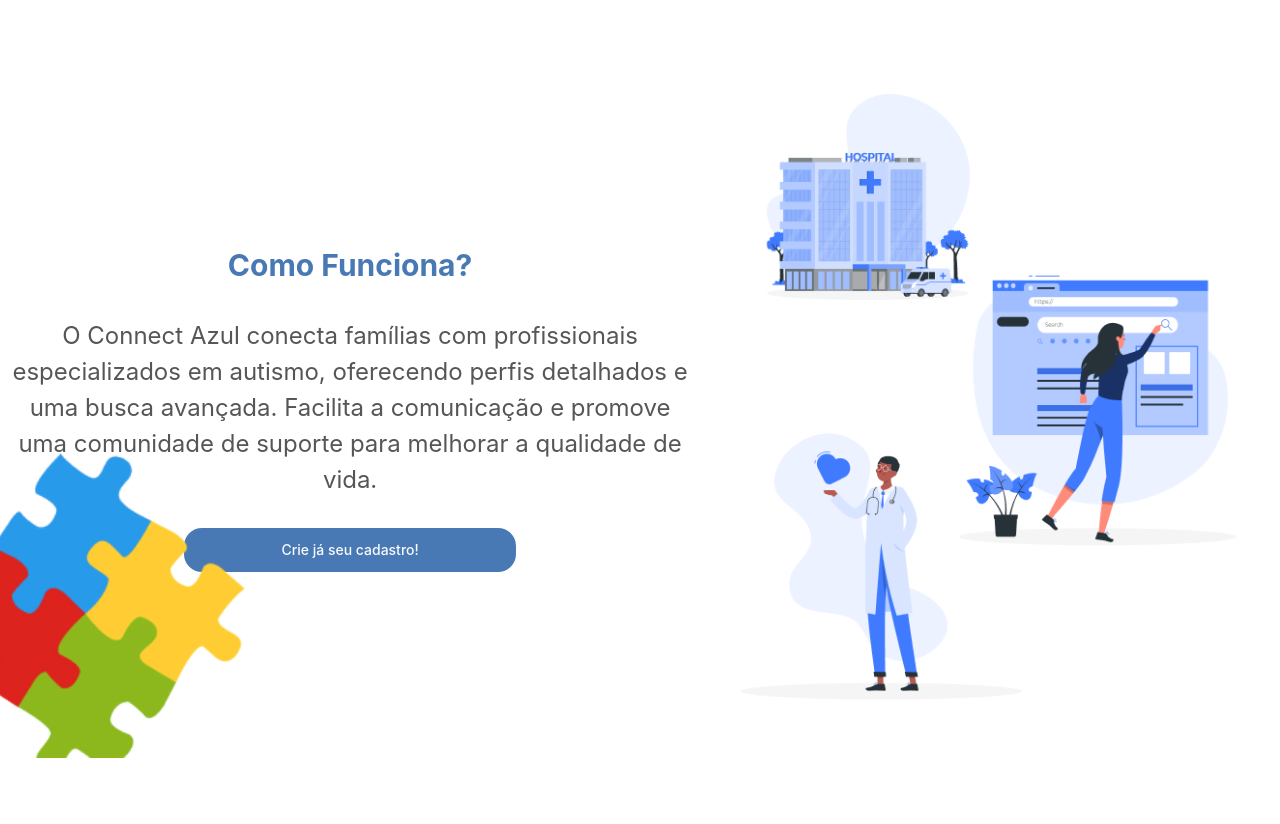
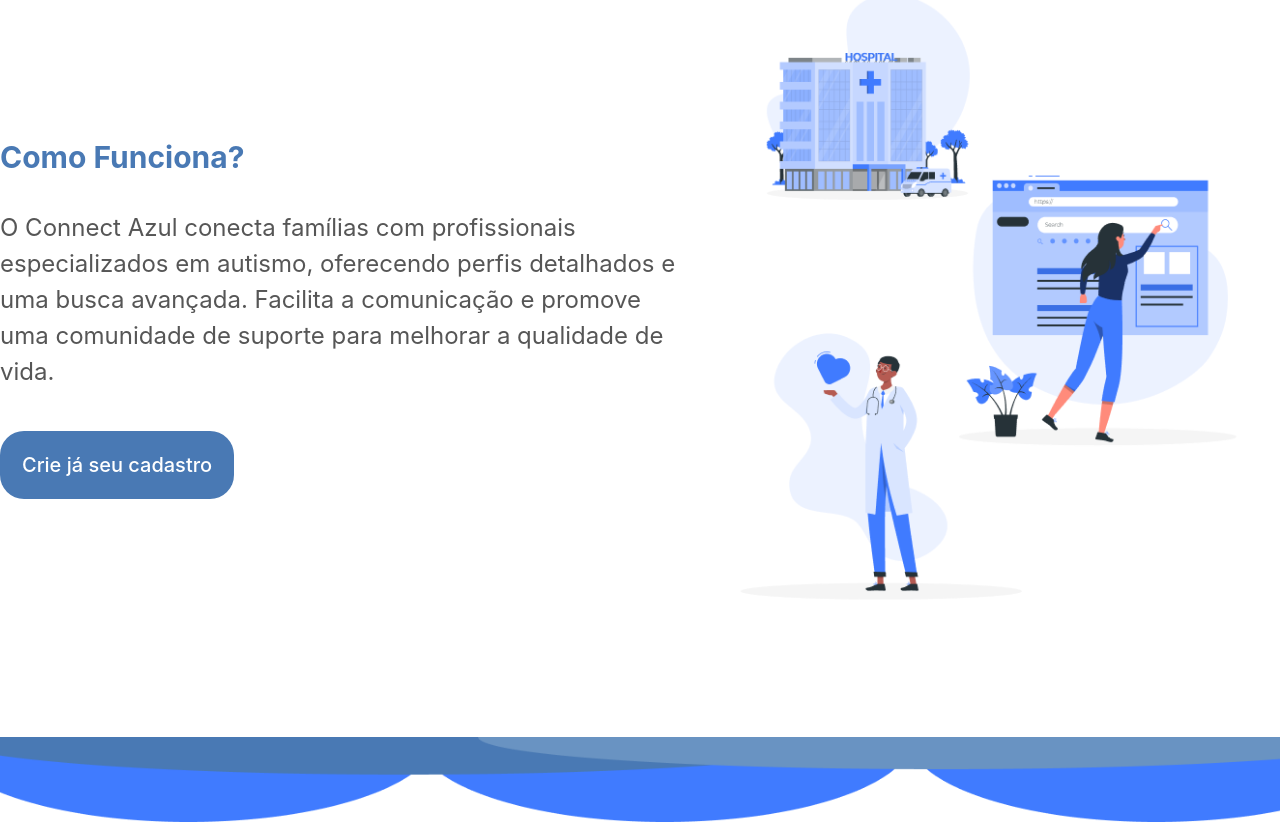
Before and after one commit to h0landa/connect-azul, a React (Vite) app: page / in a window 1280 px wide. Shown: the part 720-1544 px from the top of the page. Built offline with nearby package versions, Linux system fonts and the light colour scheme.

Commit message:
fix: correção de erros no css e eliminação de elementos visuais que causaram bugs

```diff
--- a/src/pages/inicio.jsx
+++ b/src/pages/inicio.jsx
@@ -93,14 +93,11 @@ function Inicio() {
            uma busca avançada. Facilita a comunicação e promove<br />
            uma comunidade de suporte para melhorar a qualidade de vida.</p>
          <div>
-           <Button className="rounded-sm bg-customBlue" size="lg">Crie já seu cadastro!</Button>
+         <Link to="/cadastroPessoa" type="button" className="button3">Crie já seu cadastro</Link>
          </div>
        </div>
        <div className='imageAbout'>
          <img src={imageAbout} alt="image" className="aboutImage" />
-       </div>
-       <div className="Puzzle">
-         <img src={pecaAbout} alt="quebra-cabeça" className="puzzleImage" />
        </div>
      </section>
 
--- a/src/styles/como-funciona.css
+++ b/src/styles/como-funciona.css
@@ -10,10 +10,14 @@
     height: 860px;
 }
 
-.sectionAbout{
+.sectionAbout {
     display: flex;
     flex-direction: column;
-    gap: 30px;
+    align-items: flex-start;
+    /* Alinha o conteúdo ao início */
+    text-align: left;
+    /* Garante o alinhamento do texto */
+    gap: 60px;
 }
 
 #title {
@@ -25,46 +29,25 @@
 #subtitle {
     font-size: 24px;
     font-weight: 400;
+    margin-top: -30px;
     color: #565656;
 }
 
-.aboutImage{
+.aboutImage {
     width: 100%;
     height: auto;
 }
 
-.Puzzle{
-    width: 250px;
-    height: 250px;
-    overflow: hidden;
-    position: absolute;
-    left: -7vw;
-    top: 95.8vw;
+.button3 {
+    padding: 22px;
+    font-size: 20px;
+    background-color: #4979B4;
+    border-radius: 24px;
+    transition: ease 0.5s;
 }
 
-.puzzleImage {
-    width: 100%;
-    height: 100%;
-    object-fit: cover;
-  }
 
-  @media (min-width: 1200px){
-    .about {
-        height: 1060px;
-    }
-
-    .Puzzle{
-        width: 350px;
-        height: 350px;
-        overflow: hidden;
-        position: absolute;
-        left: -7vw;
-        top: 88.1vw;
-    }
-
-    .puzzleImage {
-        width: 100%;
-        height: 100%;
-        object-fit: cover;
-      }
-  }
+.button3:hover {
+    background-color: #12345d;
+    color: #fff;
+}
--- a/src/styles/inicio.css
+++ b/src/styles/inicio.css
@@ -7,19 +7,22 @@
 .inicio {
     display: flex;
     justify-content: space-around;
-    /* Adiciona espaço entre o texto e as imagens */
     align-items: center;
-    /* Alinha o conteúdo verticalmente ao centro */
     gap: 110px;
 }
 
 
- .desc{
+.desc {
     display: flex;
     flex-direction: column;
     gap: 30px;
     padding: 30px;
+    align-items: flex-start;
+    /* Alinha o conteúdo ao início */
+    text-align: left;
+    /* Garante o alinhamento do texto */
 }
+
 
 
 #titulo {
@@ -36,36 +39,36 @@
 }
 
 
- .botoes{
+.botoes {
     display: flex;
     gap: 20px;
 }
 
 
- .button1{
+.button1 {
     padding: 18px;
     background-color: #4979B4;
-    border-radius: 28px;
+    border-radius: 24px;
     transition: ease 0.5s;
 }
 
 
- .button1:hover{
+.button1:hover {
     background-color: #fff;
     color: #4979B4;
 }
 
 
- .button2{
+.button2 {
     padding: 18px;
     background-color: #fff;
     color: #4979B4;
-    border-radius: 28px;
+    border-radius: 24px;
     transition: ease 0.5s;
 }
 
 
- .button2:hover{
+.button2:hover {
     background-color: #e0dede;
     color: #4979B4;
 }
@@ -81,15 +84,19 @@
 
 
 .background-image {
-    width: 100%; /* O fundo se ajusta ao container */
+    width: 100%;
+    /* O fundo se ajusta ao container */
     height: auto;
 }
+
 .overlay-image {
     position: absolute;
-    top:44.5%;
+    top: 44.5%;
     left: 50%;
     transform: translate(-50%, -50%);
-    width: 100%; /* Aumente o bebê em relação ao fundo */
+    width: 100%;
+    /* Aumente o bebê em relação ao fundo */
     height: auto;
-    z-index: 1; /* Garante que fique acima da imagem de fundo */
+    z-index: 1;
+    /* Garante que fique acima da imagem de fundo */
 }
```
Lines whose indentation alone changed are shown as unchanged.
